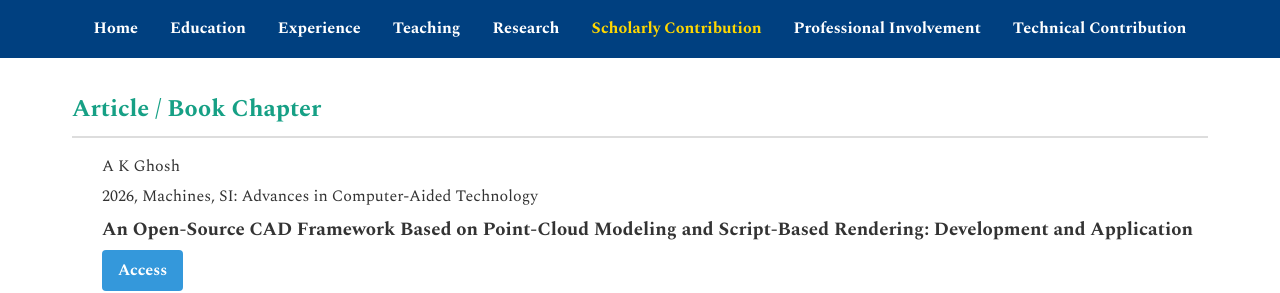
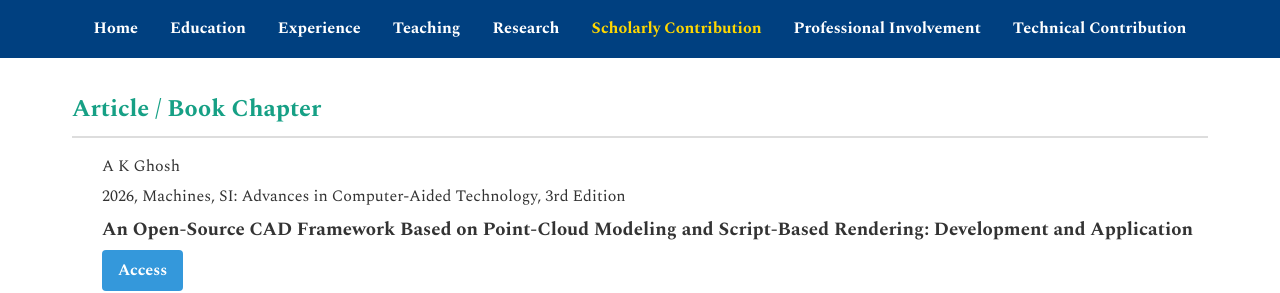
Before and after one commit to ghosh-ak/site, a plain HTML site: page scholarly.html in a window 1280 px wide. Shown: the top 293 px of the page. Drawn offline with nearby package versions, Linux system fonts and the light colour scheme.

Commit message:
Add files via upload

```diff
--- a/scholarly.html
+++ b/scholarly.html
@@ -35,7 +35,7 @@
         <h2>Article / Book Chapter</h2>
         <div class="publication-item">
           <p class="authors">A K Ghosh</p>
-          <p class="details">2026, Machines, SI: Advances in Computer-Aided Technology</p>
+          <p class="details">2026, Machines, SI: Advances in Computer-Aided Technology, 3rd Edition</p>
           <h3 class="title">An Open-Source CAD Framework Based on Point-Cloud Modeling and Script-Based Rendering: Development and Application</h3>
           <p class="details"><a class="available-button" href="https://doi.org/10.3390/machines14010107" target="_blank" rel="noopener noreferrer">Access</a></p>
         </div>
```
